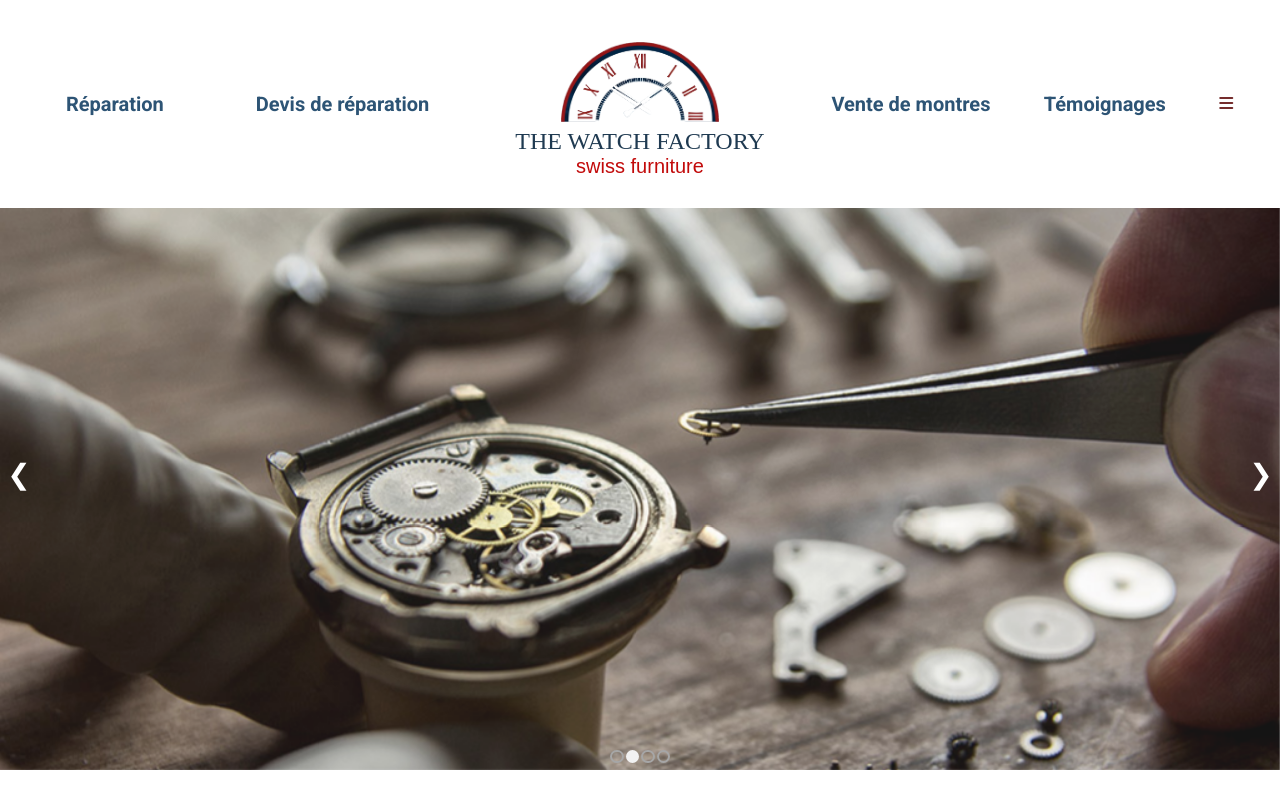
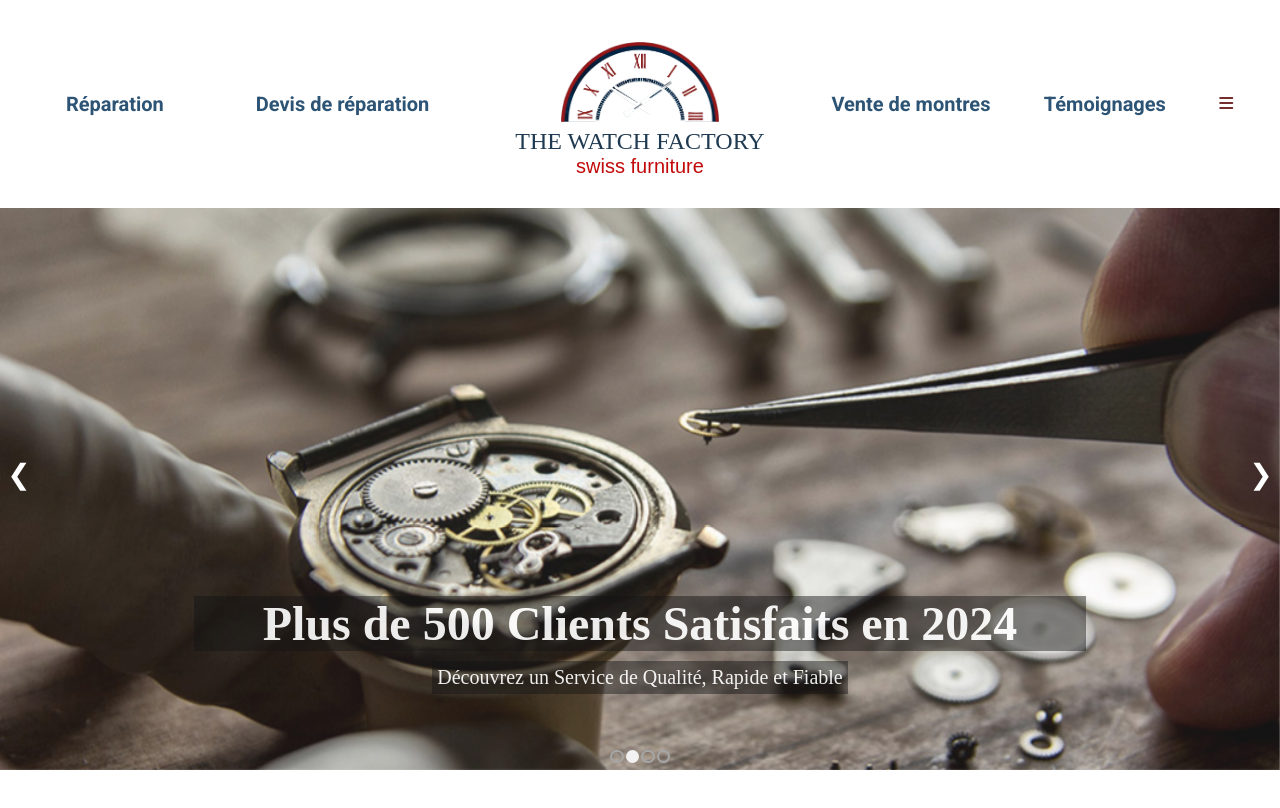
Before and after one commit to HIJOdelIDANII/TheWatchFactory, a React (Create React App) app: page / in a window 1280 px wide. Shown: the top 808 px of the page. Built offline with nearby package versions, Linux system fonts and the light colour scheme; the HTML template or start-up script is replaced by a standard one; a web font is replaced by a local one.

Commit message:
still need some touches for the smoothness of the captions

```diff
--- a/package.json
+++ b/package.json
@@ -36,5 +36,8 @@
       "last 1 firefox version",
       "last 1 safari version"
     ]
+  },
+  "devDependencies": {
+    "@babel/plugin-proposal-private-property-in-object": "^7.21.11"
   }
 }
--- a/src/components/Slider/Slider.css
+++ b/src/components/Slider/Slider.css
@@ -17,7 +17,7 @@
     flex-direction: column;
     background-size: cover;
     background-position: center;
-    position: absolute;
+    position: absolute; /* Each slide is positioned absolutely */
     top: 0;
     left: 0;
     width: 100%;
@@ -28,10 +28,43 @@
 
 .show-image.active {
     opacity: 1;
-    z-index: -1;
+    z-index: 2;
+}
+.caption-container {
+    display: flex;
+    flex-direction: column;
+    align-items: center;
+
+    position: absolute;
+    bottom: 10%; /* Adjust the position */
+    width: 100%;
+    text-align: center;
+
+    padding: 20px;
+    opacity: 0;
+    transition: opacity 1s ease-in-out; /* Fade effect */
 }
 
+.show-image.active .caption-container {
+    opacity: 1; /* Show the caption background and text on active */
+}
 
+/* Styling for the captions */
+.caption1 {
+    width: 72%;
+    background-color: rgba(0, 0, 0, 0.5);
+    font-size: 3rem;
+    font-weight: bold;
+    color: white;
+}
+
+.caption2 {
+    background-color: rgba(0, 0, 0, 0.5);
+    padding: 5px;
+    font-size: 20px;
+    color: white;
+    margin-top: 10px;
+}
 .dots-container {
     z-index:5;
     display: flex;
--- a/src/components/Slider/Slider.jsx
+++ b/src/components/Slider/Slider.jsx
@@ -6,9 +6,9 @@ import img3 from "../../images/watchrepair1.jpg"
 import img4 from "../../images/watchrepair2.jpg"
 const slideImages = [
     {  url: img1,caption1: 'Techniciens Horlogers Experts',caption2:'Experience, Talent, et Perfection'},
-    {  url: img4,caption1: 'Plus de 400 Clients Satisfaits en 2023',caption2:'Rejoignez-les et Découvrez un Service de Qualité, Rapide et Fiable'},
-    {  url: img3,caption1: 'Réparations sur Site',caption2:'Nous Venons à Vous pour Réparer Votre Montre sans Vous Déplacer'},
-    {  url: img2,caption1: 'Réparations Précises, Service Rapide',caption2:'Réparations Horlogères Expert avec une Rapidité et Précision Inégalées'}
+    {  url: img4,caption1: 'Plus de 500 Clients Satisfaits en 2024',caption2:'Découvrez un Service de Qualité, Rapide et Fiable'},
+    {  url: img3,caption1: 'Réparations sur Site',caption2:'Réparez Votre Montre sans Vous Déplacer'},
+    {  url: img2,caption1: 'Réparations Précises, Service Rapide',caption2:'Réparations Horlogères Expert'}
 
 ];
 
@@ -39,7 +39,10 @@ export const ImageSlider = () => {
               className={`show-image ${current === index + 1 ? 'active' : ''}`}
               style={{ backgroundImage: `url(${slide.url})` }}
             >
-              {/* Slide content here */}
+                <div className="caption-container">
+                    <div className="caption1">{slide.caption1}</div>
+                    <div className="caption2">{slide.caption2}</div>
+                </div>
             </div>
           ))}
 
--- a/src/components/navbar/Navbar.css
+++ b/src/components/navbar/Navbar.css
@@ -119,6 +119,7 @@
 .bars{
   color:#752d2d;
   cursor: pointer;
+  z-index: 4;
 
 
 }
```
Also changed, not shown: 1 other file (tests, documents, lock files or other folders).
